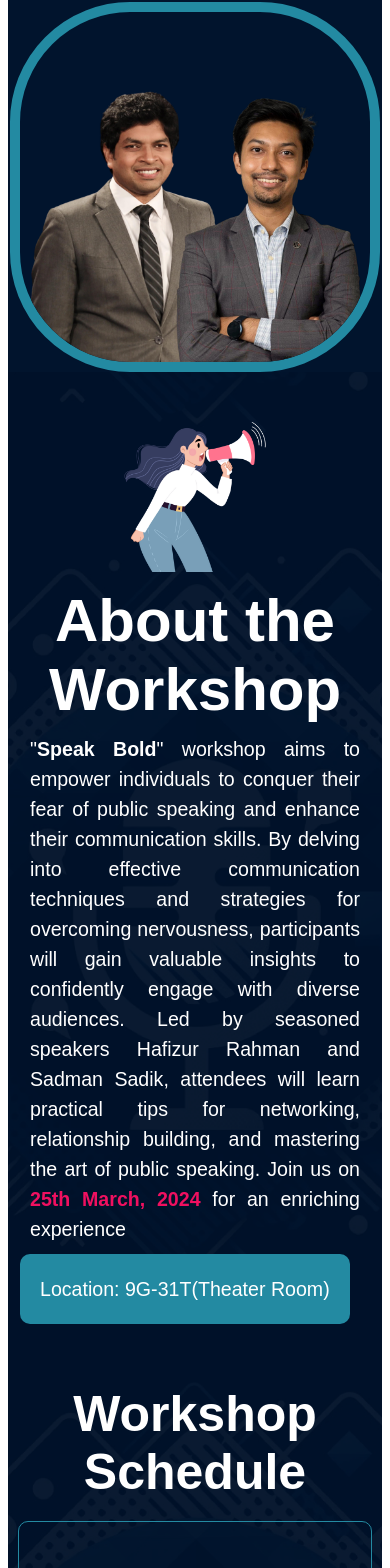
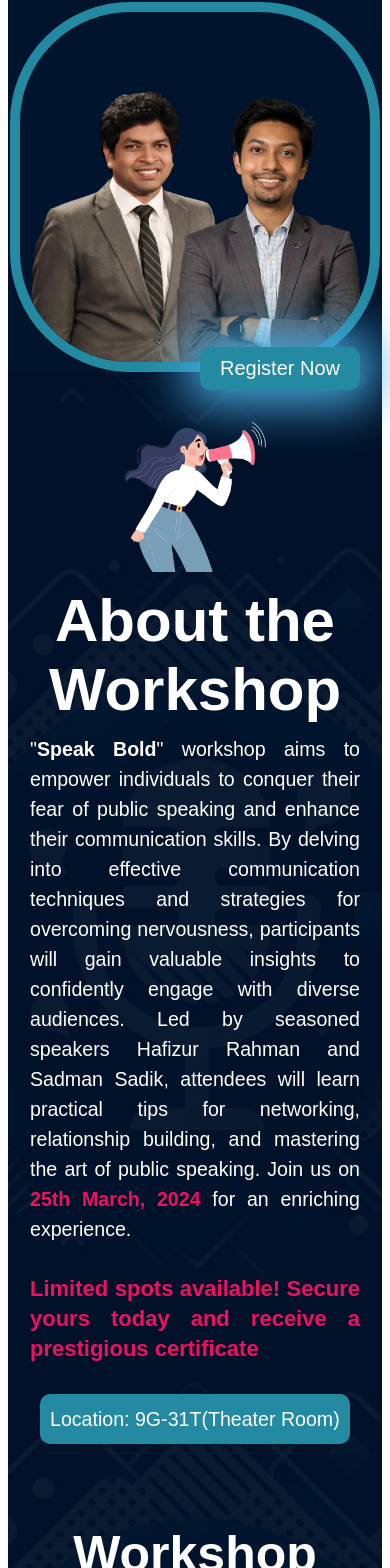
Before and after one commit to IstiakImran/BUCLC_WEB, a React (Vite) app: page / in a window 390 px wide. Shown: the part 384-1952 px from the top of the page. Built offline with nearby package versions, Linux system fonts and the light colour scheme.

Commit message:
form link added

```diff
--- a/src/Pages/Campaign/SpeakBold/SpeakBold.css
+++ b/src/Pages/Campaign/SpeakBold/SpeakBold.css
@@ -55,7 +55,29 @@
     line-height: 30px;
 
 }
+.speak-bold-btn {
+    margin: 10px;
+    padding: 10px 20px;
+    background-color: #238AA2;
+    border-radius: 10px;
+    border: none;
+    font-size: 20px;
+    cursor: pointer;
+
+}
+.speak-bold-btn a{
+    color: white;
+    text-decoration: none;
+}
 .speak-bold-about-location{
+    padding: 10px;
+    border-radius: 10px;
+    width: fit-content;
+    display: flex;
+    flex-direction: column;
+    align-items: flex-start;
+}
+.speak-bold-about-location p{
     background-color: #238AA2;
     padding: 10px;
     border-radius: 10px;
@@ -156,5 +178,13 @@
     .speak-bold-schedule-item {
 
     }
+    .speak-bold-btn{
+        position: fixed;
+        position: fixed;
+        bottom: 60px;
+        right: 20px;
+        z-index: 10;
+        box-shadow: 0 0 50px 15px #48abe0;
 
+    }
 }
--- a/src/Pages/Campaign/SpeakBold/SpeakBold.jsx
+++ b/src/Pages/Campaign/SpeakBold/SpeakBold.jsx
@@ -30,9 +30,14 @@ const SpeakBold = () => {
             Hafizur Rahman and Sadman Sadik, attendees will learn practical tips
             for networking, relationship building, and mastering the art of
             public speaking. Join us on <span style={{ fontWeight: "bolder", color: "#f01060" }}>25th March, 2024</span> for an enriching
-            experience
+            experience.
+            <br />
+            <br />
+            <span style={{ fontWeight: "bolder",fontSize: "22px", color: "#f01060" }}>Limited spots available! Secure yours today and receive a prestigious certificate</span>
           </p>
+
           <div className="speak-bold-about-location">
+          <button className="speak-bold-btn"><a href="https://forms.gle/p9X7eZLLe8DZibhbA" target="_blank" rel="noopener noreferrer">Register Now</a></button>
             <p>
               <span>Location:</span> 9G-31T(Theater Room)
             </p>
```
